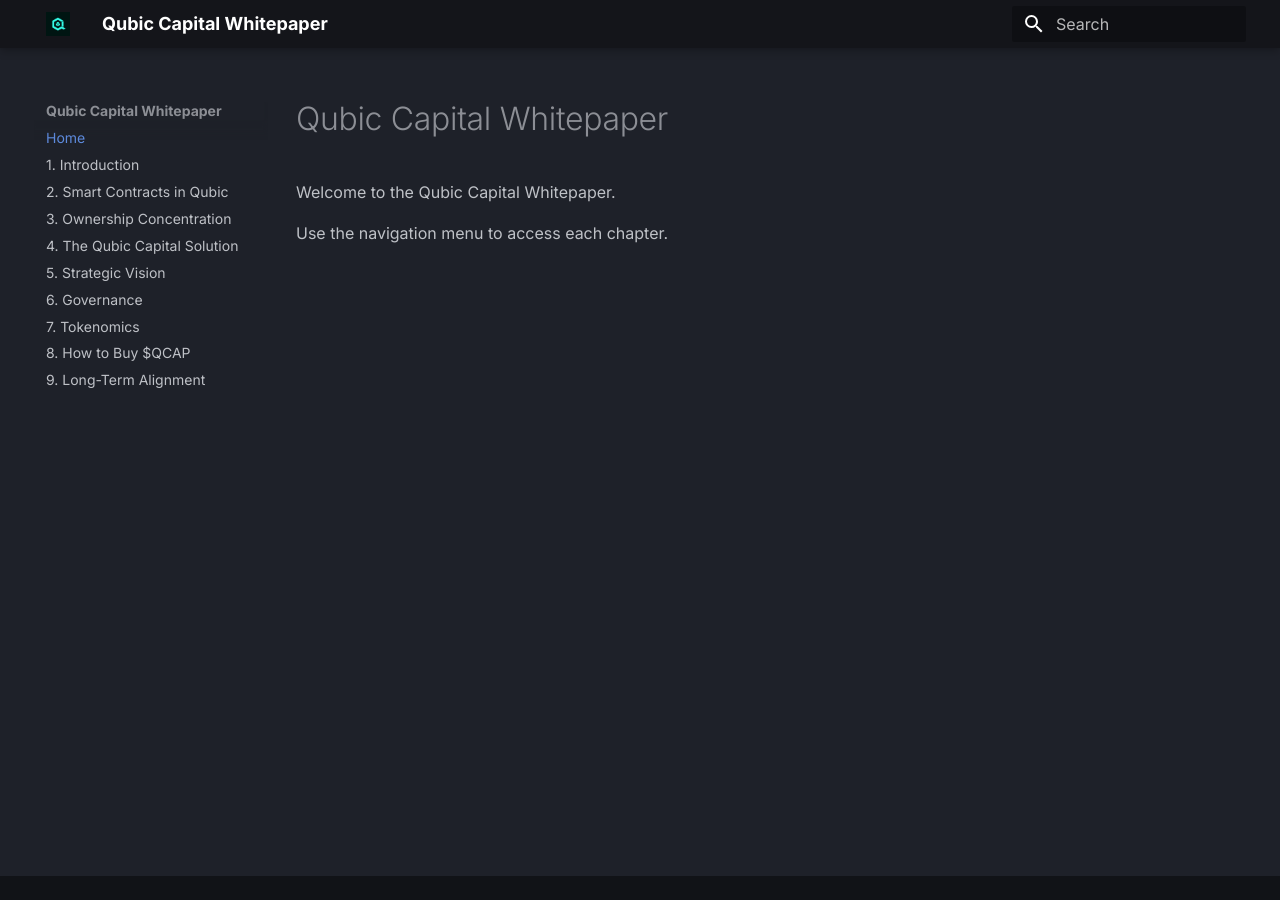
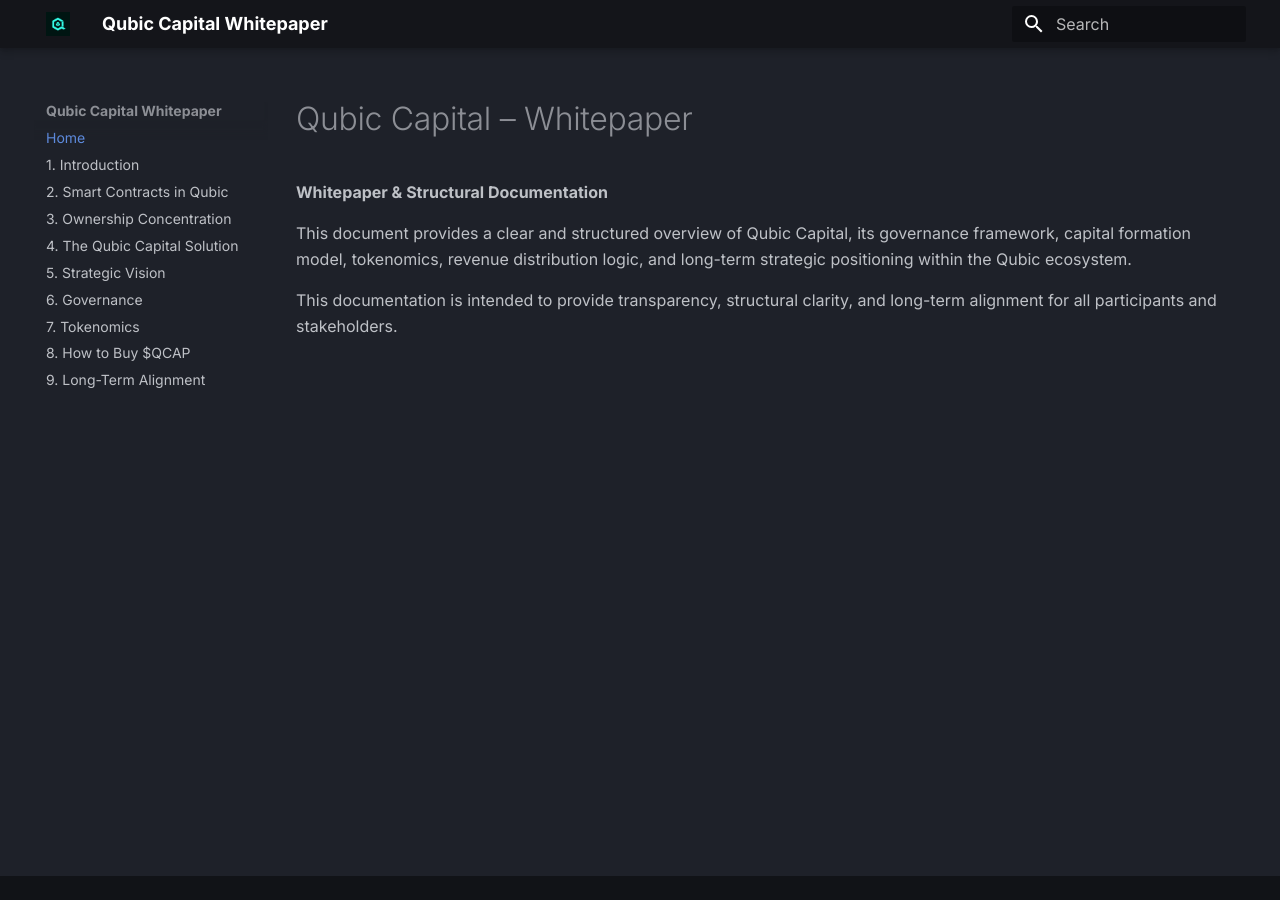
Before and after one commit to HermanToothrot10/qubic-capital-whitepaper, an MkDocs documentation site: the page built from docs/index.md, in a window 1280 px wide. Built offline with MkDocs 1.6.1 and Material for MkDocs 9.7.7, drawn with Linux system fonts in a browser that asks for light colours.

Commit message:
Update index.md

```diff
--- a/docs/index.md
+++ b/docs/index.md
@@ -1,5 +1,15 @@
-# Qubic Capital Whitepaper
+<div class="qc-hero">
+  <h1>Qubic Capital – Whitepaper</h1>
+  <p><strong>Whitepaper & Structural Documentation</strong></p>
 
-Welcome to the Qubic Capital Whitepaper.
+  <p>
+  This document provides a clear and structured overview of Qubic Capital,
+  its governance framework, capital formation model, tokenomics, revenue distribution logic,
+  and long-term strategic positioning within the Qubic ecosystem.
+  </p>
 
-Use the navigation menu to access each chapter.
+  <p>
+  This documentation is intended to provide transparency, structural clarity,
+  and long-term alignment for all participants and stakeholders.
+  </p>
+</div>
```
